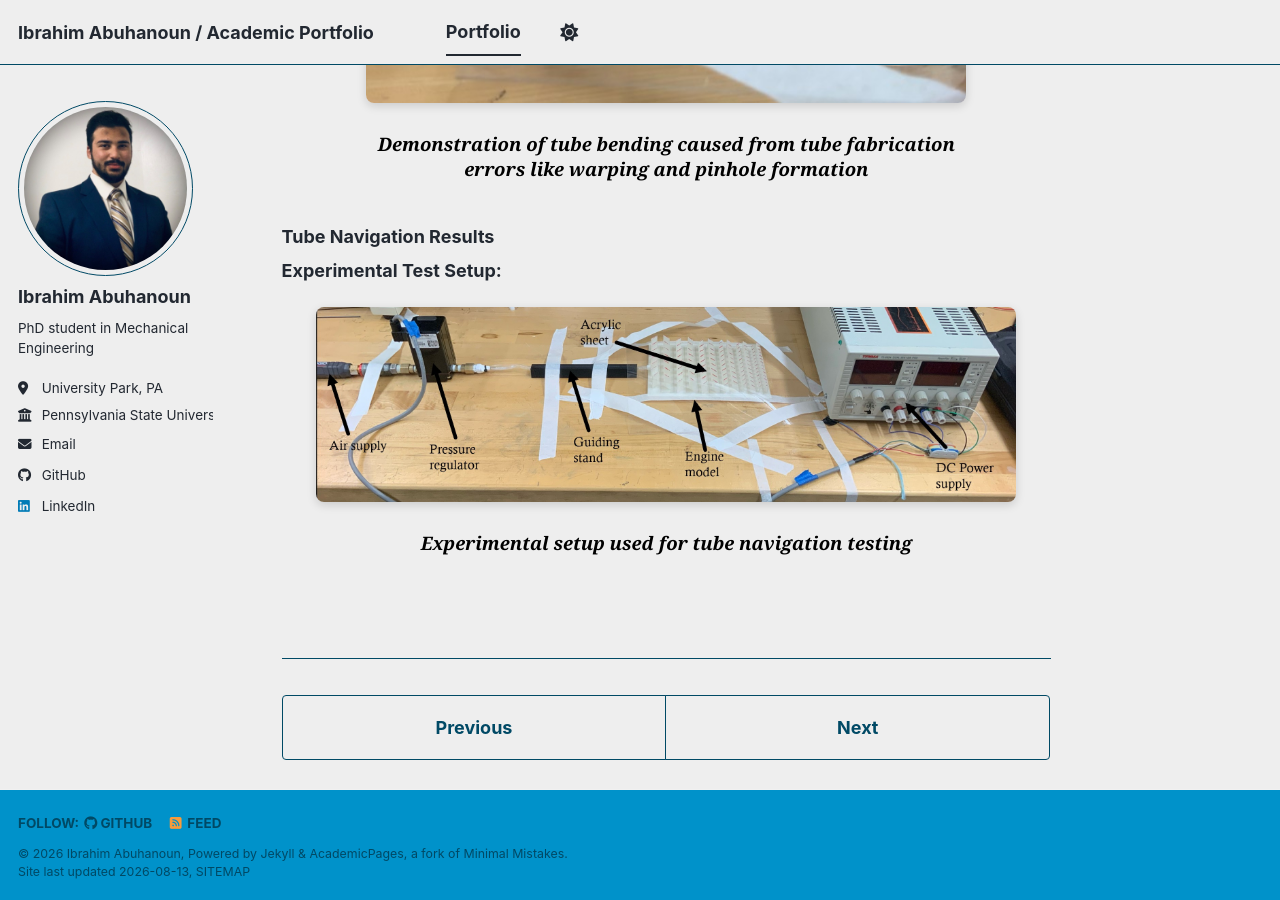
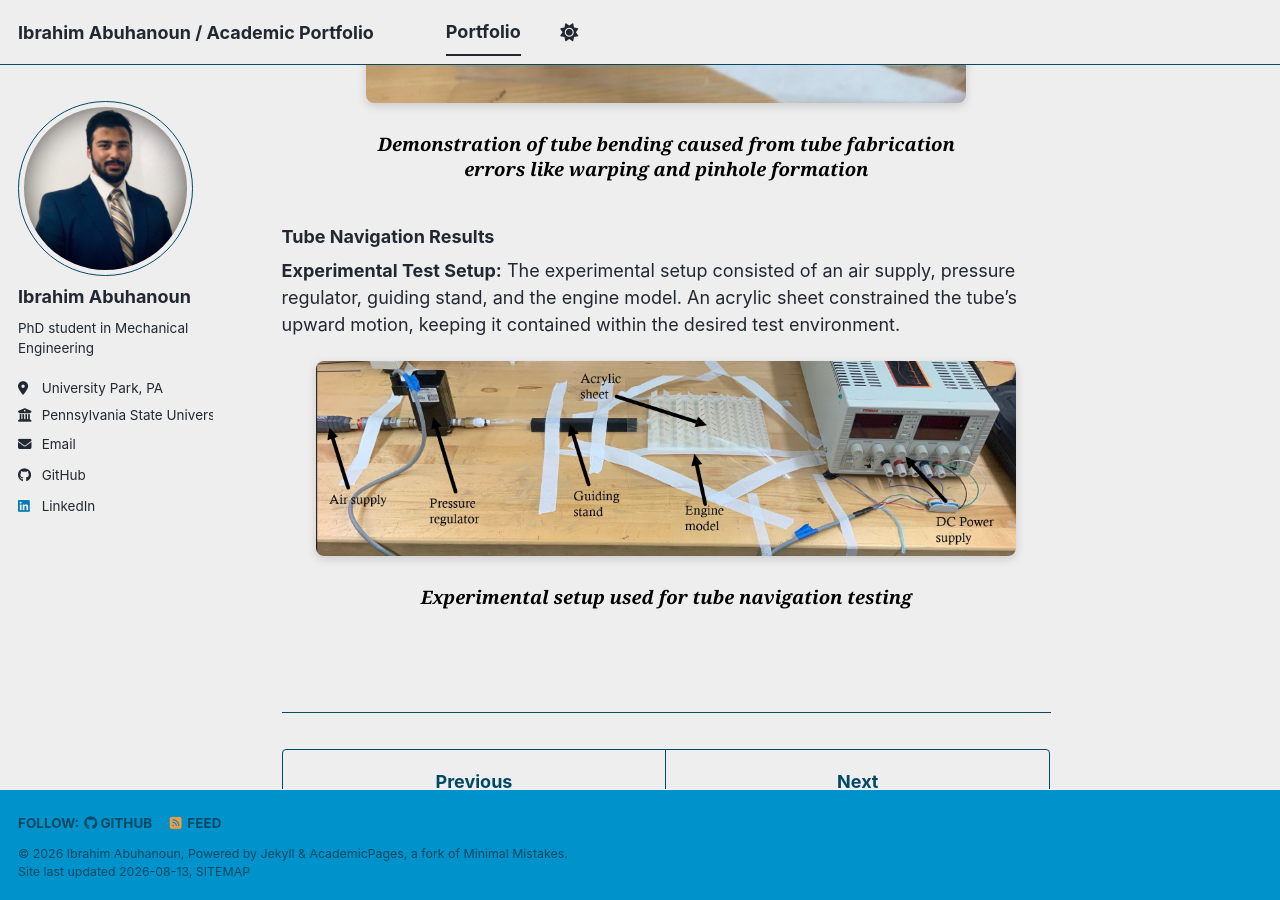
Before and after one commit to IbrahimAbuhanoun/IbrahimAbuhanoun.github.io, a Jekyll site: the page built from _portfolio/portfolio-1.md, in a window 1280 px wide and 900 px high, scrolled down 7770 px. Built offline with Jekyll 4.4.1, drawn with Linux system fonts in a browser that asks for light colours; a style sheet for code colours, icons or effects is not loaded.

Commit message:
Update portfolio-1.md

```diff
--- a/_portfolio/portfolio-1.md
+++ b/_portfolio/portfolio-1.md
@@ -409,8 +409,11 @@ Two tip designs were developed:
     </figcaption>
   </figure>
 </div>
+
 ### Tube Navigation Results
+
 **Experimental Test Setup:**
+The experimental setup consisted of an air supply, pressure regulator, guiding stand, and the engine model. An acrylic sheet constrained the tube's upward motion, keeping it contained within the desired test environment.
 <div class="research-figure-grid" style="grid-template-columns: 1fr; margin-top:20px;">
   <figure class="research-figure" style="max-width:700px; margin:0 auto; width:100%;">
     <img
```
